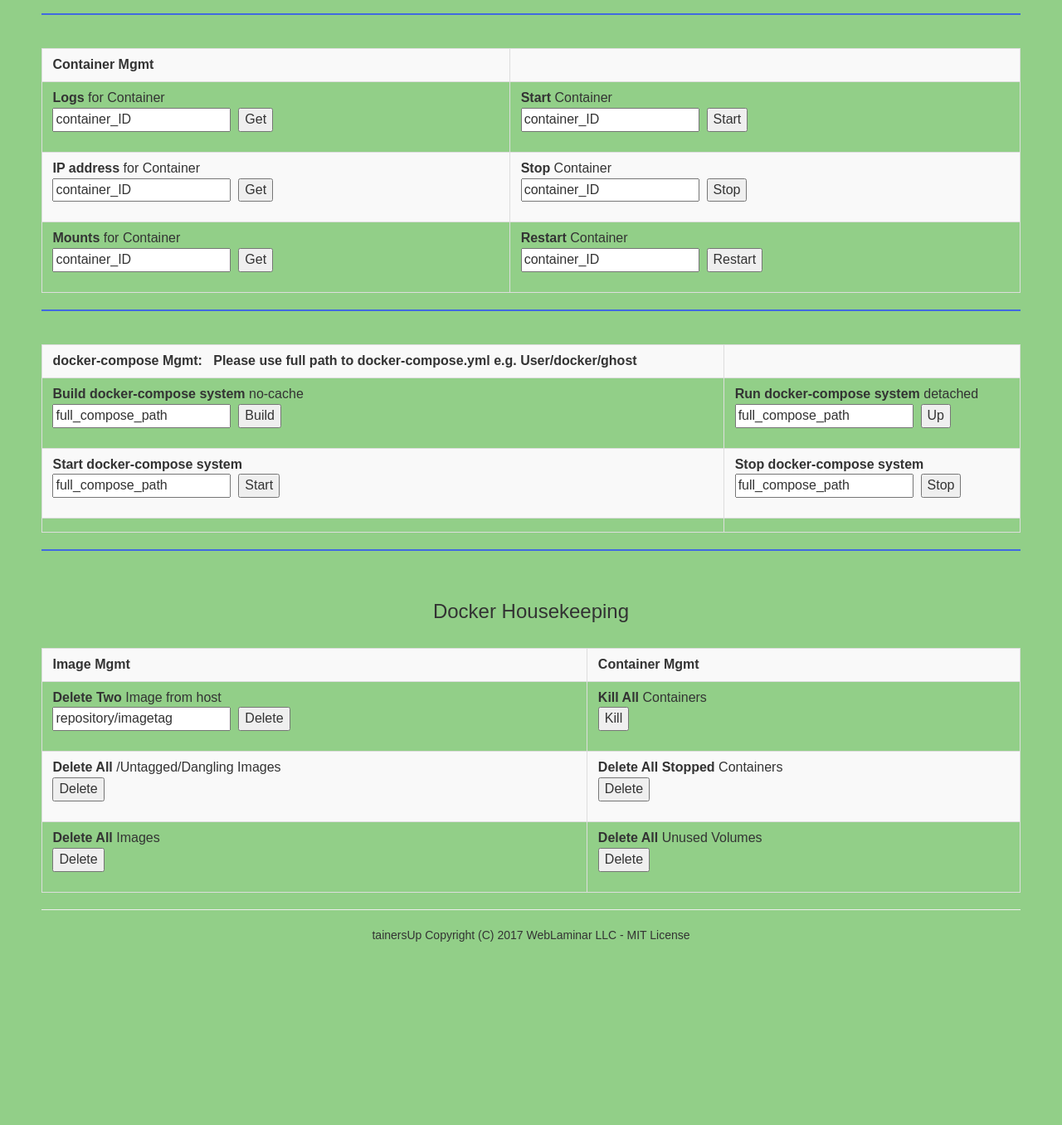
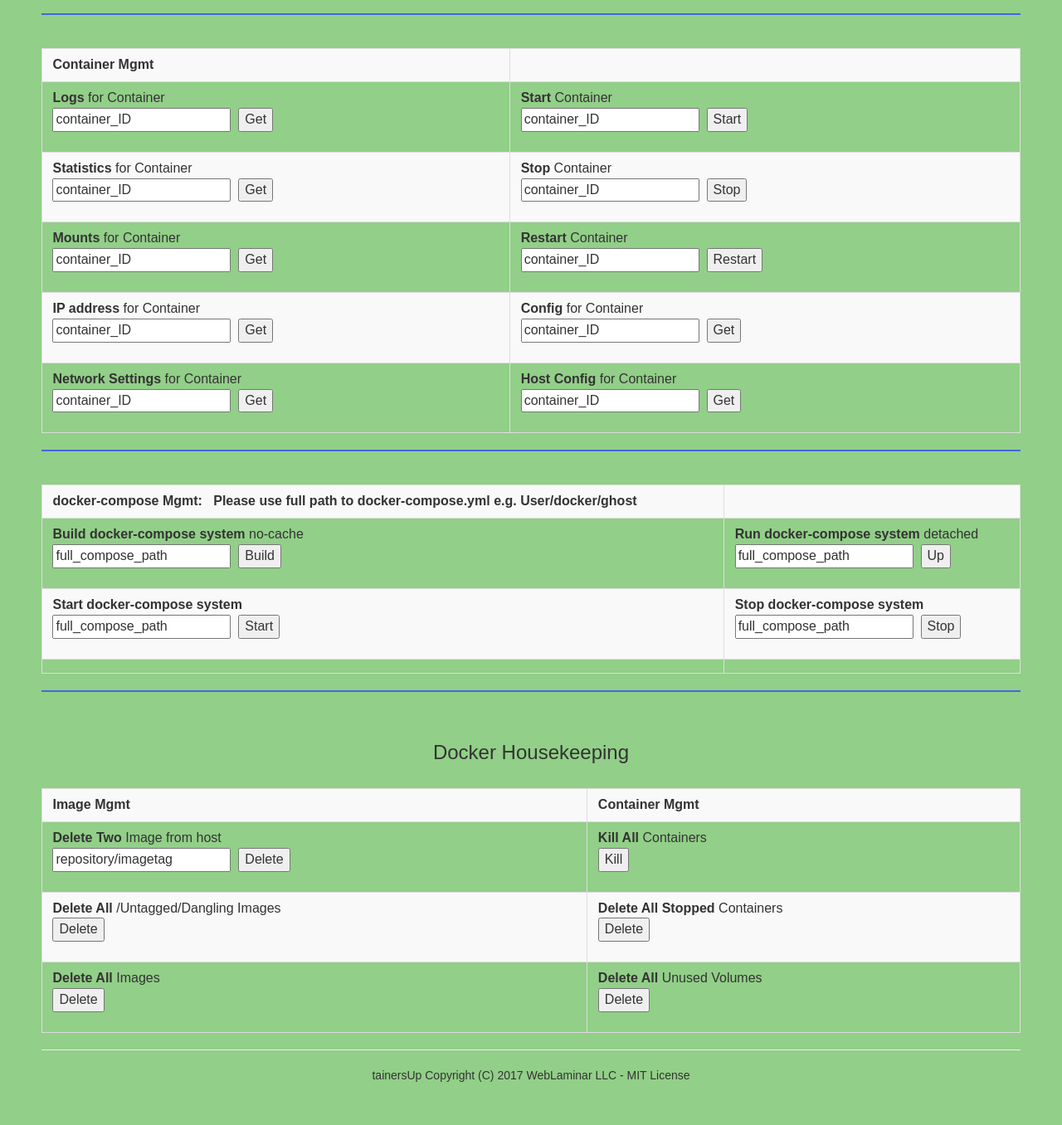
Before and after one commit to mrkolb/tainersUp, a Flask app: page /containermgmt in a window 1280 px wide. Shown: the part 749-2105 px from the top of the page at 83% size. Before the commit the page ends 1884 px from the top, so only its background shows below. Run offline with Flask 2, Linux system fonts and the light colour scheme; a user stored in the database is signed in; some libraries are stand-ins or nearby versions.

Commit message:
stats,logs & inspect

```diff
--- a/app.py
+++ b/app.py
@@ -500,15 +500,101 @@ def dkcontainerlogs():
     else:
         return render_template('login.html')
 
+@app.route('/dockerContainerStats', methods=['POST'])
+def dkcontainerstats():
+    if session.get('logged_in'):
+        try:
+            POST_CONTAINERNAME = str(request.form['containerStats'])
+            outputScript = "docker stats --no-stream " + POST_CONTAINERNAME + " | tee templates/resultableStats.txt"
+            output = subprocess.check_output(outputScript, shell=True,stderr=subprocess.STDOUT,)
+            for i in range(1,3):
+                output1 = subprocess.check_output(outputScript, shell=True,stderr=subprocess.STDOUT,)
+                output  = output + output1
+            output = "<h3>cmd = <b>docker stats --no-stream "+ POST_CONTAINERNAME +"</b></h3>" + output
+            output = "<h2>Docker Container Statistics " + POST_CONTAINERNAME + " </h2> " + output
+            output = "{% extends \"results.html\" %}{% block body %}<pre>" + output
+            output = output + "</pre> {% endblock %}}"
+            f = open('templates/resultableStats.html', 'w')
+            f.write(output)
+            f.close()
+
+            return render_template('resultableStats.html')
+        except subprocess.CalledProcessError as e:
+            return render_template("500.html", error = str(e))
+    else:
+        return render_template('login.html')
+
+@app.route('/dockerContainerConfig', methods=['POST'])
+def dkcontainerconfig():
+    if session.get('logged_in'):
+        try:
+            POST_CONTAINERNAME = str(request.form['containerConfig'])
+            outputScript = "docker inspect --format='{{json .Config}}' " + POST_CONTAINERNAME + "| jq '.' | tee templates/resultableConfig.txt"
+            output = subprocess.check_output(outputScript, shell=True,stderr=subprocess.STDOUT,)
+            output = "<h2>Docker Container Config " + POST_CONTAINERNAME + " </h2>" + output
+            output = "{% extends \"results.html\" %}{% block body %}<pre>" + output
+            output = output + "</pre> {% endblock %}}"
+            f = open('templates/resultableConfig.html', 'w')
+            f.write(output)
+            f.close()
+
+            return render_template('resultableConfig.html')
+        except subprocess.CalledProcessError as e:
+            return render_template("500.html", error = str(e))
+    else:
+        return render_template('login.html')
+
+@app.route('/dockerContainerHostConfig', methods=['POST'])
+def dkcontainerhostconfig():
+    if session.get('logged_in'):
+        try:
+            POST_CONTAINERNAME = str(request.form['containerHostConfig'])
+            outputScript = "docker inspect --format='{{json .HostConfig}}' " + POST_CONTAINERNAME + " | jq '.' |tee templates/resultableHostConfig.txt"
+            output = subprocess.check_output(outputScript, shell=True,stderr=subprocess.STDOUT,)
+            #output = "<h3>cmd = <b>docker inspect --format='{{json .HostConfig}}' "+ POST_CONTAINERNAME +" | jq </b></h3>" + output
+            output = "<h2>Docker Container Host Config " + POST_CONTAINERNAME + " </h2> " + output
+            output = "{% extends \"results.html\" %}{% block body %}<pre>" + output
+            output = output + "</pre> {% endblock %}}"
+            f = open('templates/resultableHostConfig.html', 'w')
+            f.write(output)
+            f.close()
+
+            return render_template('resultableHostConfig.html')
+        except subprocess.CalledProcessError as e:
+            return render_template("500.html", error = str(e))
+    else:
+        return render_template('login.html')
+
+@app.route('/dockerContainerNetworkSettings', methods=['POST'])
+def dkcontainernetworksettings():
+    if session.get('logged_in'):
+        try:
+            POST_CONTAINERNAME = str(request.form['containerNetworkSettings'])
+            outputScript = "docker inspect --format='{{json .NetworkSettings}}' " + POST_CONTAINERNAME + " | jq '.' | tee templates/resultableNetworkSettings.txt"
+            output = subprocess.check_output(outputScript, shell=True,stderr=subprocess.STDOUT,)
+            #output = "<h3>cmd = <b>docker inspect --format='{{json .HostConfig}}' "+ POST_CONTAINERNAME +" | jq </b></h3>" + output
+            output = "<h2>Docker Container Network Settings " + POST_CONTAINERNAME + " </h2> " + output
+            output = "{% extends \"results.html\" %}{% block body %}<pre>" + output
+            output = output + "</pre> {% endblock %}}"
+            f = open('templates/resultableNetworkSettings.html', 'w')
+            f.write(output)
+            f.close()
+
+            return render_template('resultableNetworkSettings.html')
+        except subprocess.CalledProcessError as e:
+            return render_template("500.html", error = str(e))
+    else:
+        return render_template('login.html')
+
 @app.route('/dockerContainerIPaddress', methods=['POST'])
 def dkcontaineripaddress():
     if session.get('logged_in'):
         try:
             POST_CONTAINERNAME = str(request.form['containerIPaddress'])
-            outputScript = "docker inspect --format='{{range .NetworkSettings.Networks}}{{.IPAddress}}{{end}}'" + POST_CONTAINERNAME + " | tee templates/resultableIPAddress.txt"
+            outputScript = "docker inspect " + POST_CONTAINERNAME + " --format='{{range .NetworkSettings.Networks}}{{.IPAddress}}{{end}}' | tee templates/resultableIPAddress.txt"
             output = subprocess.check_output(outputScript, shell=True,stderr=subprocess.STDOUT,)
-            output = "<h3>cmd = <b>docker inspect --format='{{range .NetworkSettings.Networks}}{{.IPAddress}}{{end}}'"+ POST_CONTAINERNAME +"</b></h3>" + output
-            output = "<h2>Docker Container" + POST_CONTAINERNAME + " IP Address </h2>" + output
+            #output = "<h3>cmd = <b>docker inspect --format='{{range .NetworkSettings.Networks}}{{.IPAddress}}{{end}}' " + POST_CONTAINERNAME + " </b></h3>" + output
+            output = "<h2>Docker Container " + POST_CONTAINERNAME + " IP Address </h2>" + output
             output = "{% extends \"results.html\" %}{% block body %}<pre>" + output
             output = output + "</pre> {% endblock %}}"
             f = open('templates/resultableIPAddress.html', 'w')
@@ -526,17 +612,17 @@ def dkcontainermounts():
     if session.get('logged_in'):
         try:
             POST_CONTAINERNAME = str(request.form['containerMounts'])
-            outputScript = "docker inspect --format='{{.Mounts}}'" + POST_CONTAINERNAME + " | tee templates/resultableIPAddress.txt"
+            outputScript = "docker inspect --format='{{json .Mounts}}' " + POST_CONTAINERNAME + " | jq '.' |tee templates/resultableMounts.txt"
             output = subprocess.check_output(outputScript, shell=True,stderr=subprocess.STDOUT,)
-            output = "<h3>cmd = <b>docker inspect --format='{{.Mounts}}'"+ POST_CONTAINERNAME +"</b></h3>" + output
-            output = "<h2>Docker Container" + POST_CONTAINERNAME + " IP Address </h2>" + output
+            #output = "<h3>cmd = <b>docker inspect --format='{{.Mounts}}'"+ POST_CONTAINERNAME +"</b></h3>" + output
+            output = "<h2>Docker Container " + POST_CONTAINERNAME + " Mounts </h2>" + output
             output = "{% extends \"results.html\" %}{% block body %}<pre>" + output
             output = output + "</pre> {% endblock %}}"
-            f = open('templates/resultableIPAddress.html', 'w')
+            f = open('templates/resultableMounts.html', 'w')
             f.write(output)
             f.close()
 
-            return render_template('resultableIPAddress.html')
+            return render_template('resultableMounts.html')
         except subprocess.CalledProcessError as e:
             return render_template("500.html", error = str(e))
     else:
--- a/templates/container_mgmt.html
+++ b/templates/container_mgmt.html
@@ -95,9 +95,9 @@
   </tr>
   <tr>
     <td>
-      &nbsp<b>IP address</b> for Container
-      <form action="/dockerContainerIPaddress" method="POST">
-          &nbsp<input type="text" name="containerIPaddress" value="container_ID">
+      &nbsp<b>Statistics</b> for Container
+      <form action="/dockerContainerStats" method="POST">
+          &nbsp<input type="text" name="containerStats" value="container_ID">
           &nbsp<input type="submit" value="Get">
       </form>
     </td>
@@ -122,6 +122,38 @@
       <form action="/dockerContainerRestart" method="POST">
           &nbsp<input type="text" name="containerNameRestart" value="container_ID">
           &nbsp<input type="submit" value="Restart">
+      </form>
+    </td>
+  </tr>
+  <tr>
+    <td>
+      &nbsp<b>IP address</b> for Container
+      <form action="/dockerContainerIPaddress" method="POST">
+          &nbsp<input type="text" name="containerIPaddress" value="container_ID">
+          &nbsp<input type="submit" value="Get">
+      </form>
+    </td>
+    <td>
+      &nbsp<b>Config</b> for Container
+      <form action="/dockerContainerConfig" method="POST">
+          &nbsp<input type="text" name="containerConfig" value="container_ID">
+          &nbsp<input type="submit" value="Get">
+      </form>
+    </td>
+  </tr>
+  <tr>
+      <td>
+        &nbsp<b>Network Settings</b> for Container
+        <form action="/dockerContainerNetworkSettings" method="POST">
+            &nbsp<input type="text" name="containerNetworkSettings" value="container_ID">
+            &nbsp<input type="submit" value="Get">
+        </form>
+      </td>
+      <td>
+      &nbsp<b>Host Config</b> for Container
+      <form action="/dockerContainerHostConfig" method="POST">
+          &nbsp<input type="text" name="containerHostConfig" value="container_ID">
+          &nbsp<input type="submit" value="Get">
       </form>
     </td>
   </tr>
```
